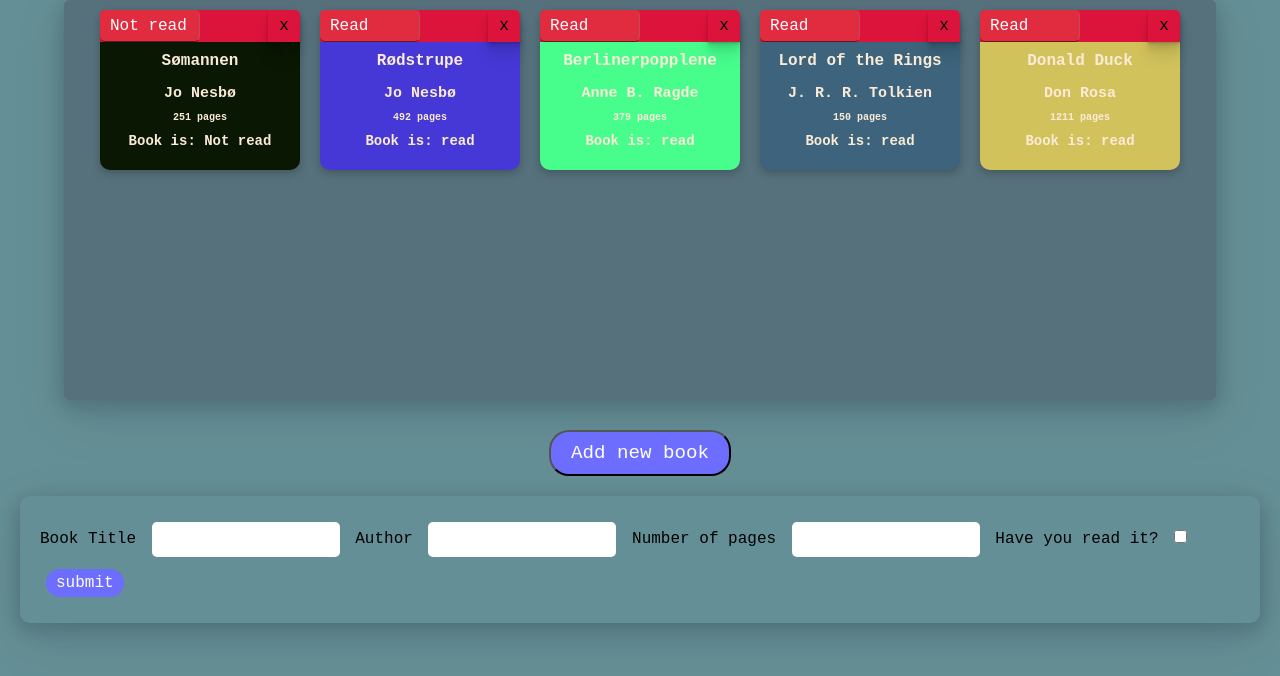
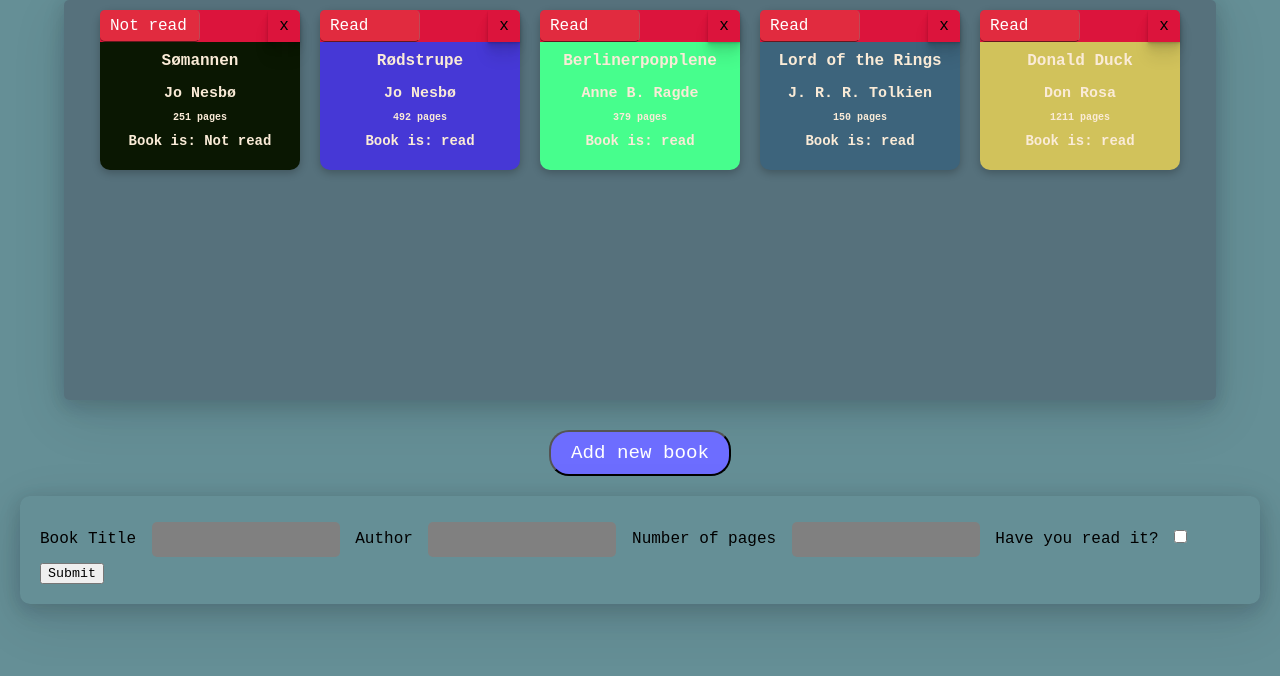
Before and after one commit to MendedUnicorn/library-app, a plain HTML site: page library.html in a window 1280 px wide. Both pictures are taken after a click on the button "Add new book". Shown: the part 134-810 px from the top of the page. Drawn offline with Linux system fonts and the light colour scheme.

Commit message:
Added form validation

```diff
--- a/library.css
+++ b/library.css
@@ -176,3 +176,7 @@
     border-radius: 5px;
     padding: 10px;
 }
+
+input:invalid {
+    background-color: grey;
+}
--- a/library.html
+++ b/library.html
@@ -17,14 +17,15 @@
 
 <form action="">
     <label for="title">Book Title</label>
-    <input type="text" id="title">
+    <input type="text" id="title" required minlength="2">
     <label for="author">Author</label>
-    <input type="text" name="author" id="author">
+    <input type="text" name="author" id="author" required minlength="2">
     <label for="pages">Number of pages</label>
-    <input type="number" name="pages" id="pages">
+    <input type="number" name="pages" id="pages" required min="1">
     <label for="read">Have you read it?</label>
     <input type="checkbox" name="read" id="read">
-    <input type="submit" value="submit">
+    <button type="submit">Submit</button>
+    <!-- <input type="submit" value="submit"> -->
 </form>
 
 <script src="library.js"></script>
--- a/library.js
+++ b/library.js
@@ -174,21 +174,34 @@
 }
 
 const formBtn = document.querySelector("#form-btn")
-const form = document.querySelector("form")
-form.style.display = "none"
+const formEl = document.querySelector("form")
+formEl.style.display = "none"
 formBtn.addEventListener("click", ()=> {
-    form.style.display == "none" ? form.style.display = "block" : form.style.display = "none"
+    formEl.style.display == "none" ? formEl.style.display = "block" : formEl.style.display = "none"
 })
 
 
 
 
 
-const submit = document.querySelector("input[type='submit']")
+const submit = document.querySelector("button[type='submit']")
+const inputTitle = document.querySelector("#title")
+const inputAuthor = document.querySelector("#author")
 submit.addEventListener("click", e => {
+    if(inputTitle.validity.tooShort) {inputTitle.setCustomValidity("Come on it needs to be longer dude")}
+    else {inputTitle.setCustomValidity("")}
+
+    if(inputAuthor.validity.tooShort) {console.log("object"); inputAuthor.setCustomValidity("The Authors name is longer than that buddy!")}
+    else {console.log("fwefw"); inputAuthor.setCustomValidity("")}
+})
+
+formEl.addEventListener("submit", (e) => {
             e.preventDefault()
 
-            let form = e.target.parentElement
+
+
+            let form = e.target
+            console.log(e)
             let title = form[0].value
             let author = form[1].value
             let pages =  form[2].value
@@ -200,7 +213,9 @@
             refreshID()
 
             //createBookCard(book.title, book.author, book.pages, book.read)
-        })
+})
+
+
 
 
 // Stupid me thought i had to generate form using JS. New approach is to make in HTML and hide it. Bring it out with JKS
```
